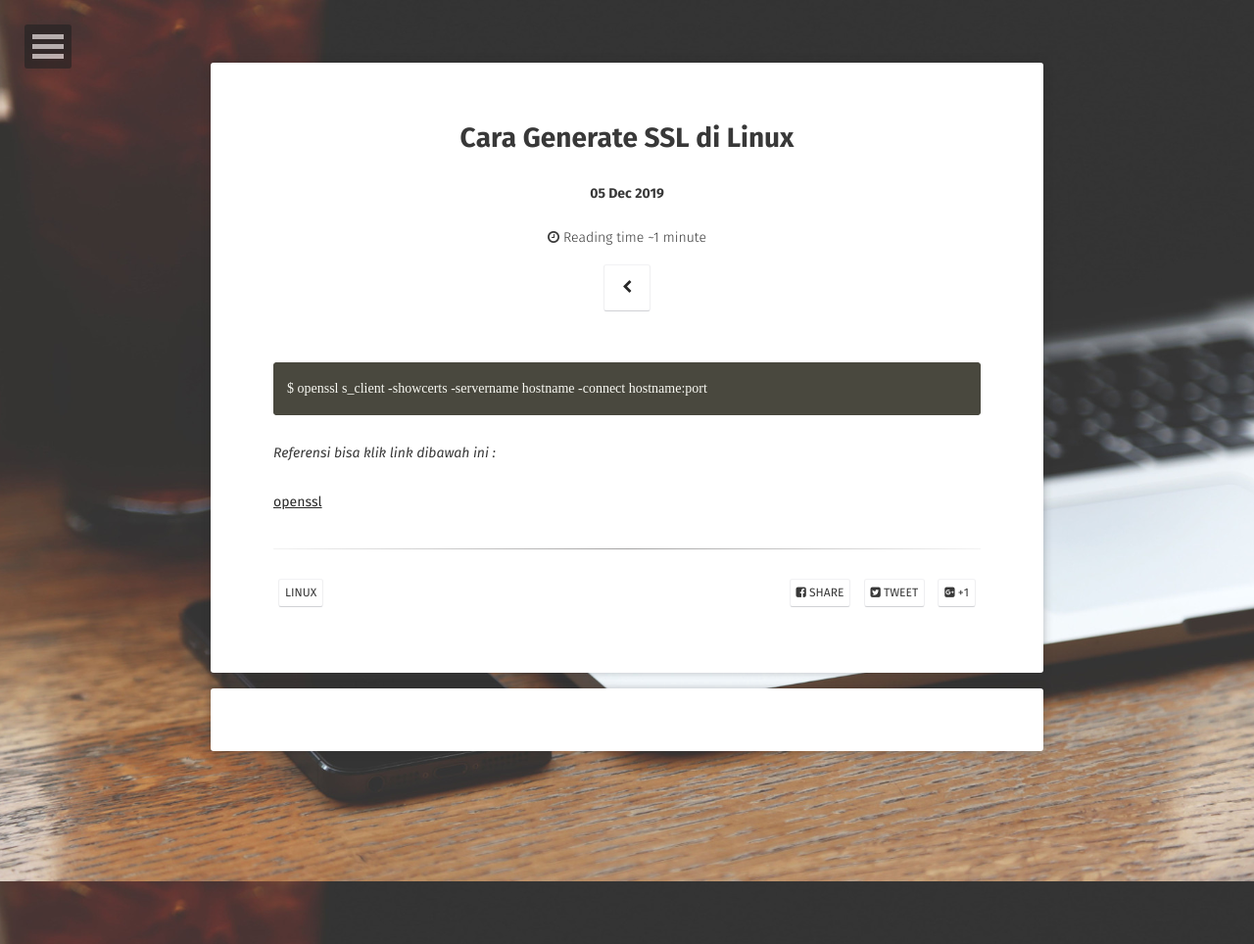
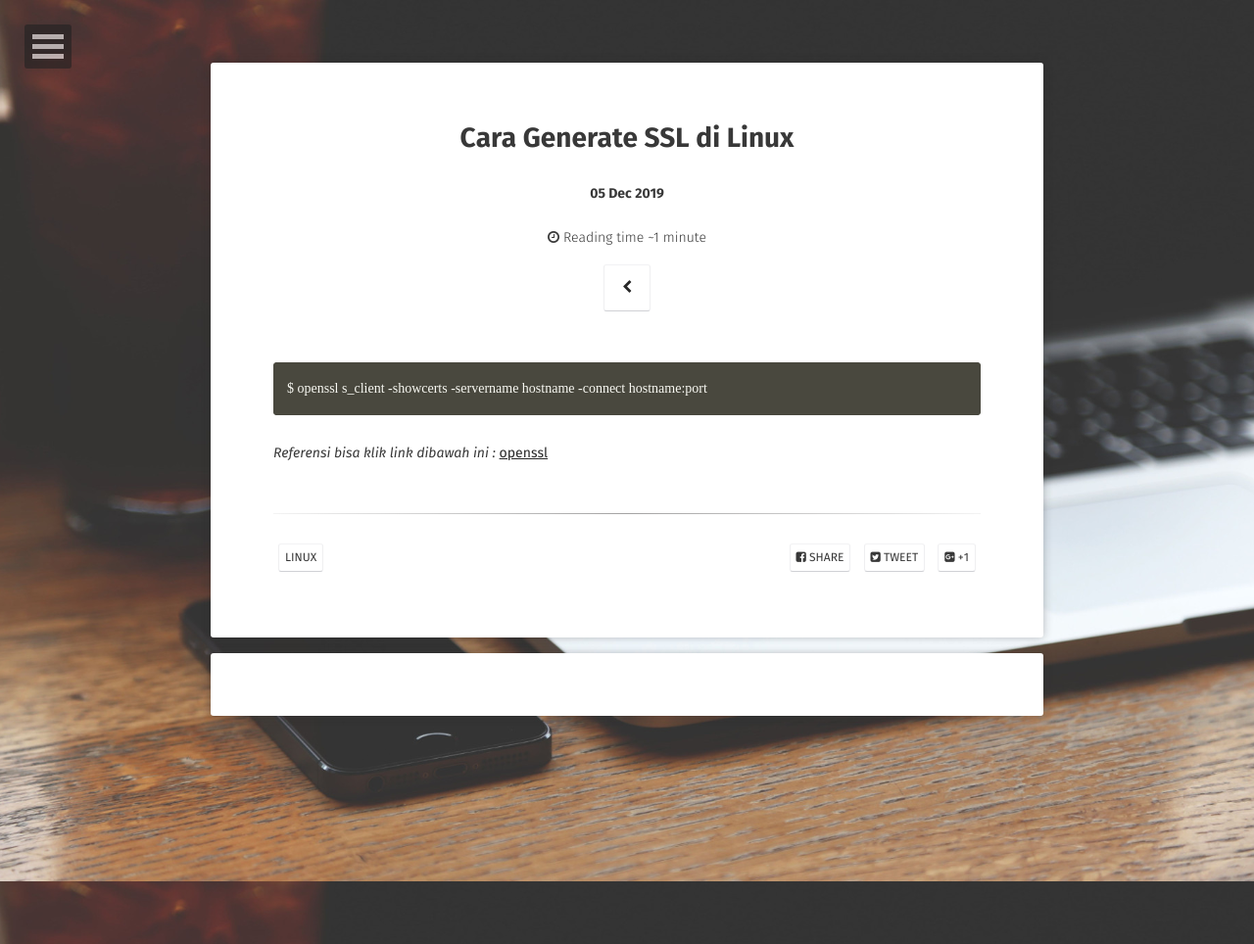
Before and after one commit to SandyRahman/sandyrahman.github.io, a Jekyll site: the page built from _posts/2019-12-05-cara-generate-ssl-di-linux.md, in a window 1280 px wide. Shown: the whole page at 98% size. Built offline with Jekyll 4.4.1, drawn with Linux system fonts in a browser that asks for light colours; some web fonts are replaced; comment, search, counter and statistics services are not loaded.

Commit message:
Update 2019-12-05-cara-generate-ssl-di-linux.md

````diff
--- a/_posts/2019-12-05-cara-generate-ssl-di-linux.md
+++ b/_posts/2019-12-05-cara-generate-ssl-di-linux.md
@@ -11,7 +11,5 @@ raw_title: true
 $ openssl s_client -showcerts -servername hostname -connect hostname:port
 ```
 *Referensi bisa klik link dibawah ini :*
-<figcaption>
   <a href="https://www.freecodecamp.org/news/openssl-command-cheatsheet-b441be1e8c4a/"
      title="openssl">openssl</a>
-</figcaption>
````
